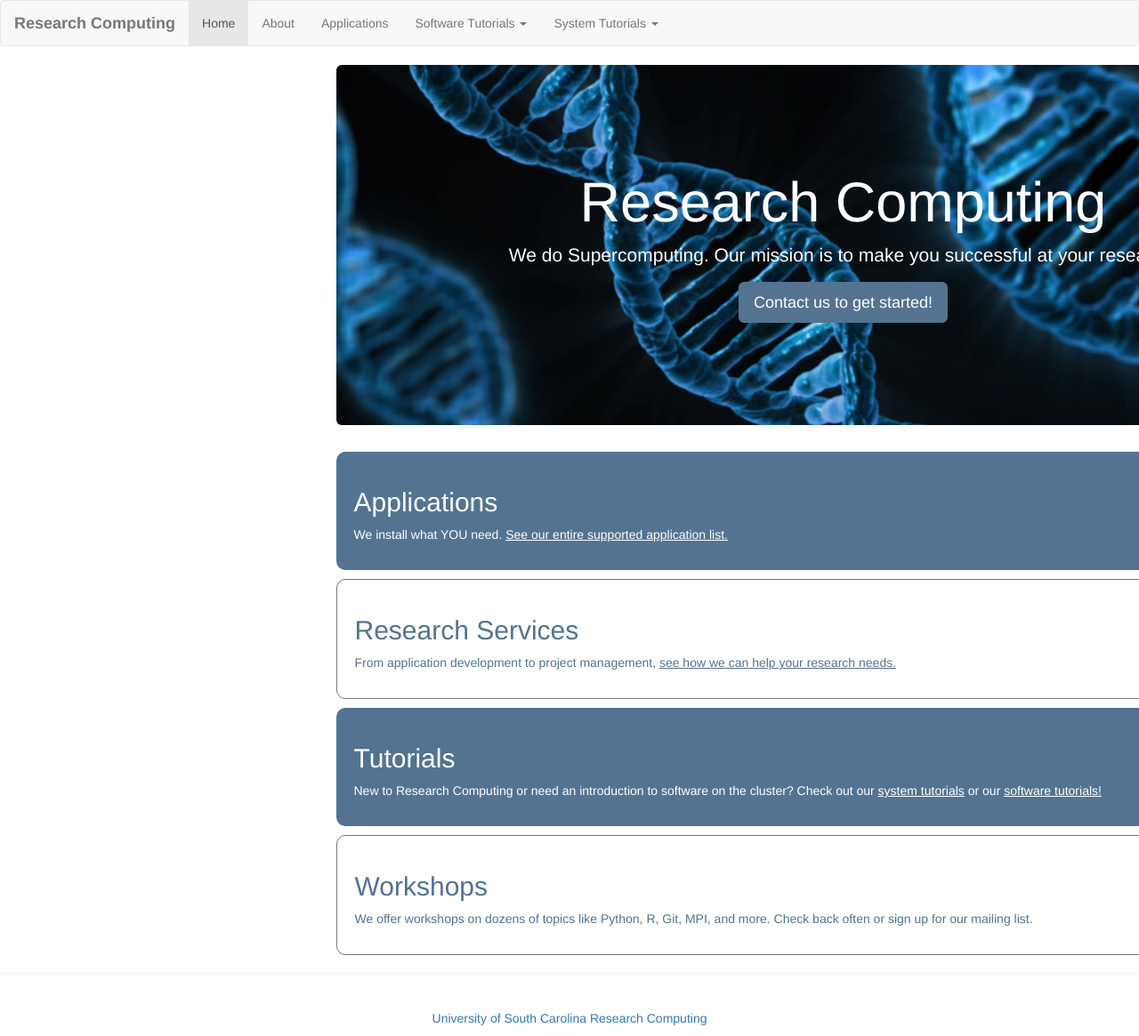
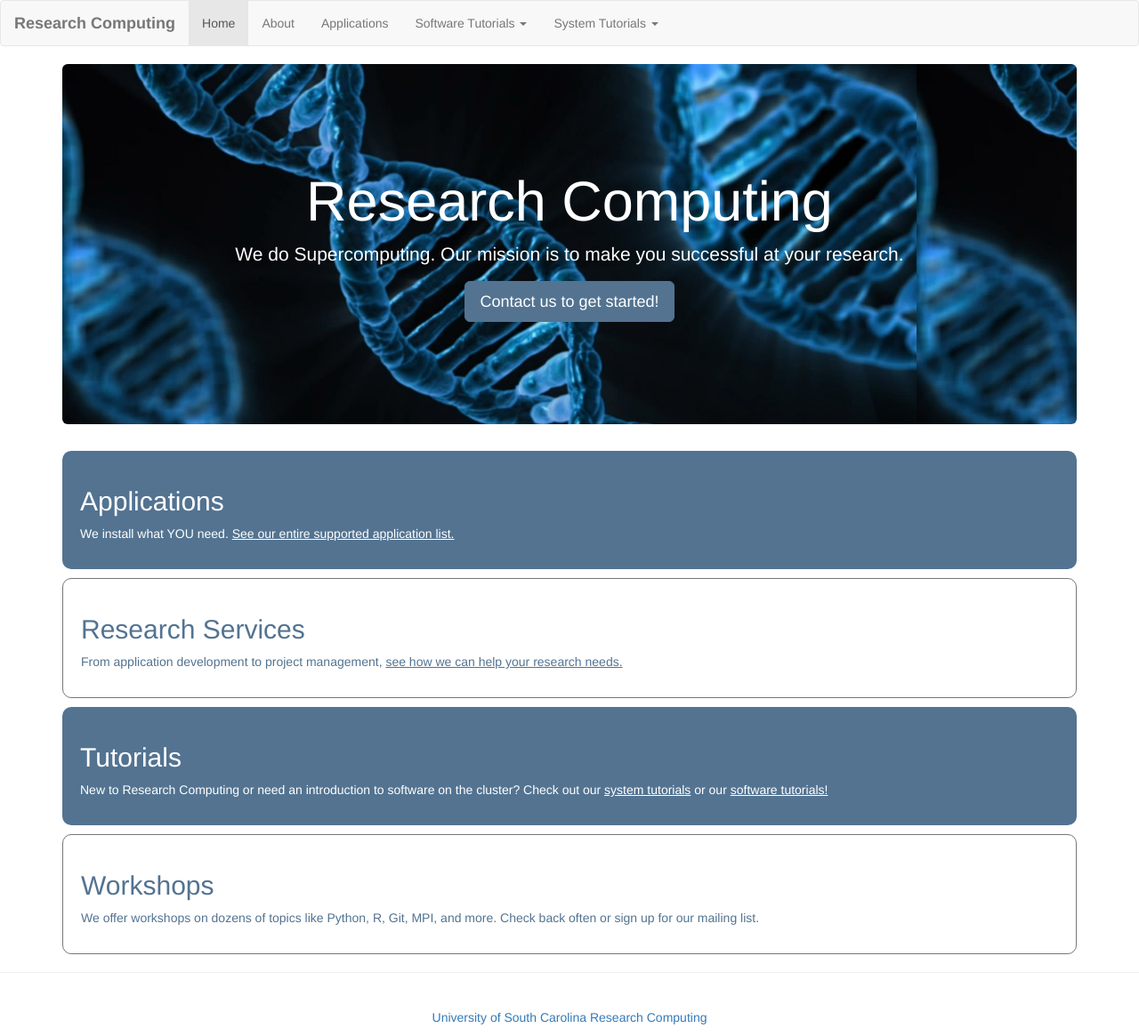
Before and after one commit to aholdeman/malab-test, a Jekyll site: the page built from index.html, in a window 1280 px wide. Shown: the whole page at 89% size. Built offline with Jekyll 4.4.1, drawn with Linux system fonts in a browser that asks for light colours.

```diff
--- a/_layouts/default.html
+++ b/_layouts/default.html
@@ -46,19 +46,11 @@
       </div>
   </nav>
   <div class="container">
-      <div class="col-lg-12">
-      </div>
       <div class="row">
-          <div class="col-md-3">
-          </div>
-          <div class="col-md-9">
               {{ content }}
-          </div>
       </div>
     </div>
 
-
-  </div>
   </body>
   <hr>
   <div class="container-fluid footer">
```
